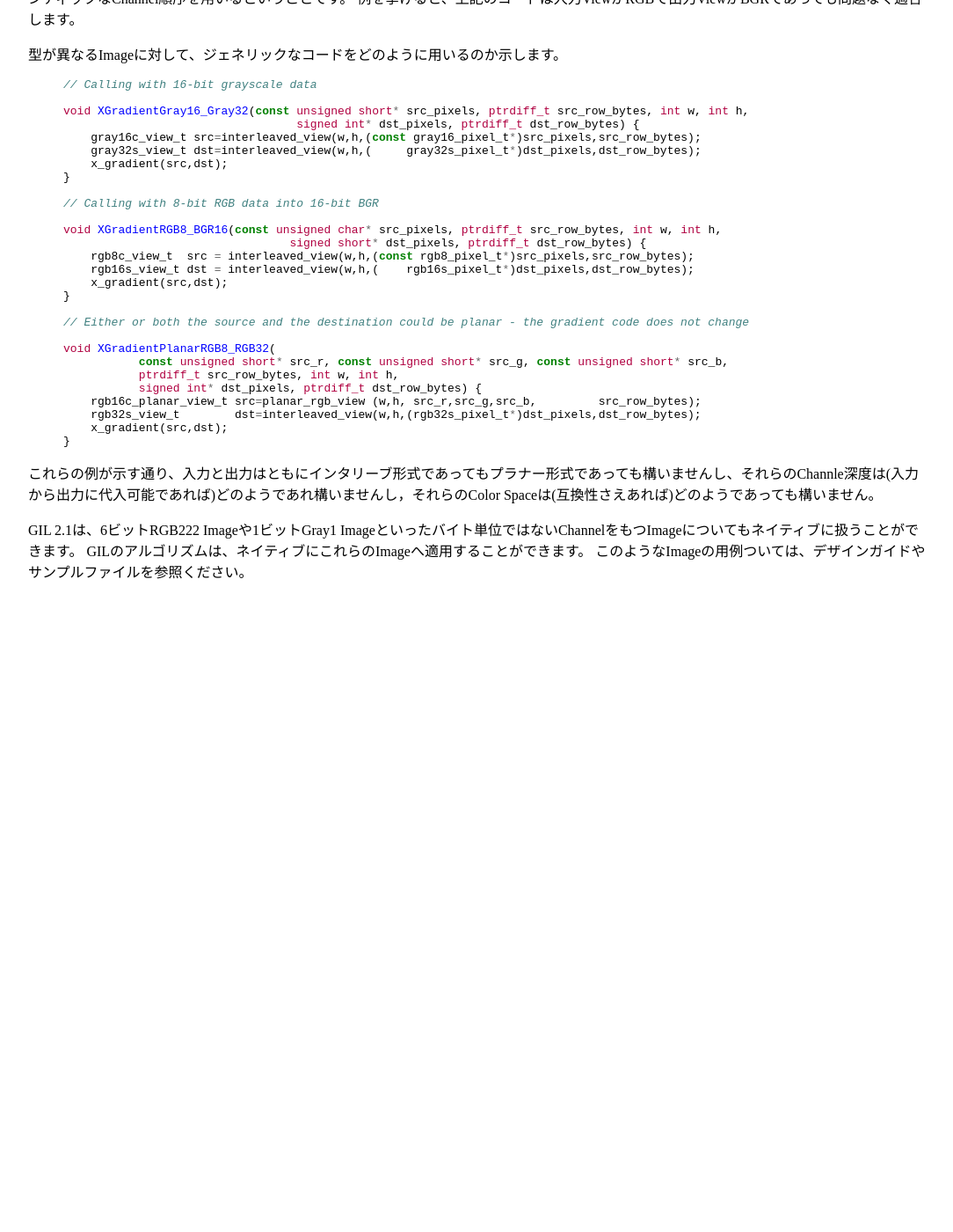
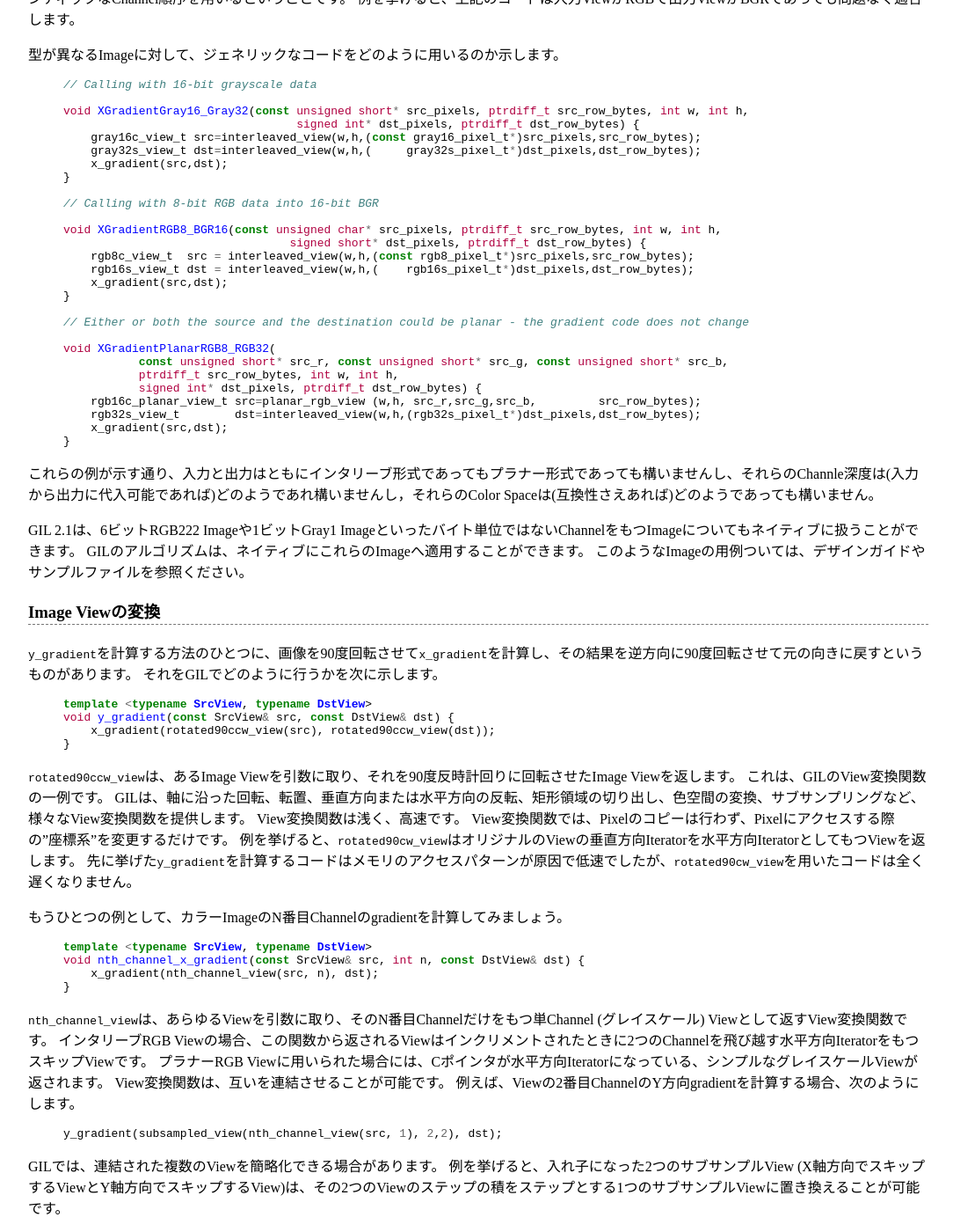
Before and after one commit to hironishihara/GILTutorial-ja, a Jekyll site: the page built from index.md, in a window 1280 px wide and 1400 px high, scrolled down 6761 px. Shown: the whole window at 88% size, without its empty margins (96-1180 px from the left). Built offline with Jekyll 4.4.1, drawn with Linux system fonts in a browser that asks for light colours; before the commit the page ends 7438 px from its top, so only the background shows below that.

Commit message:
add lines for syntax highlight

```diff
--- a/index.md
+++ b/index.md
@@ -711,3 +711,86 @@ See the design guide or sample files for more on using such images.
 GIL 2.1は、6ビットRGB222 Imageや1ビットGray1 Imageといったバイト単位ではないChannelをもつImageについてもネイティブに扱うことができます。
 GILのアルゴリズムは、ネイティブにこれらのImageへ適用することができます。
 このようなImageの用例ついては、デザインガイドやサンプルファイルを参照ください。
+
+<!--
+Image View Transformations
+-->
+
+### <a name="section_02_05"> Image Viewの変換
+
+<!--
+One way to compute the y-gradient is to rotate the image by 90 degrees, compute the x-gradient and rotate the result back.
+Here is how to do this in GIL:
+-->
+
+`y_gradient`を計算する方法のひとつに、画像を90度回転させて`x_gradient`を計算し、その結果を逆方向に90度回転させて元の向きに戻すというものがあります。
+それをGILでどのように行うかを次に示します。
+
+{% highlight C++ %}
+
+template <typename SrcView, typename DstView>
+void y_gradient(const SrcView& src, const DstView& dst) {
+    x_gradient(rotated90ccw_view(src), rotated90ccw_view(dst));
+}
+
+{% endhighlight %}
+
+<!--
+rotated90ccw_view takes an image view and returns an image view representing 90-degrees counter-clockwise rotation of its input.
+It is an example of a GIL view transformation function.
+GIL provides a variety of transformation functions that can perform any axis-aligned rotation, transpose the view, flip it vertically or horizontally, extract a rectangular subimage, perform color conversion, subsample view, etc.
+The view transformation functions are fast and shallow - they don't copy the pixels, they just change the "coordinate system" of accessing the pixels.
+rotated90cw_view, for example, returns a view whose horizontal iterators are the vertical iterators of the original view.
+The above code to compute y_gradient is slow because of the memory access pattern; using rotated90cw_view does not make it any slower.
+-->
+
+`rotated90ccw_view`は、あるImage Viewを引数に取り、それを90度反時計回りに回転させたImage Viewを返します。
+これは、GILのView変換関数の一例です。
+GILは、軸に沿った回転、転置、垂直方向または水平方向の反転、矩形領域の切り出し、色空間の変換、サブサンプリングなど、様々なView変換関数を提供します。
+View変換関数は浅く、高速です。
+View変換関数では、Pixelのコピーは行わず、Pixelにアクセスする際の"座標系"を変更するだけです。
+例を挙げると、`rotated90cw_view`はオリジナルのViewの垂直方向Iteratorを水平方向IteratorとしてもつViewを返します。
+先に挙げた`y_gradient`を計算するコードはメモリのアクセスパターンが原因で低速でしたが、`rotated90cw_view`を用いたコードは全く遅くなりません。
+
+<!--
+Another example: suppose we want to compute the gradient of the N-th channel of a color image.
+Here is how to do that:
+-->
+
+もうひとつの例として、カラーImageのN番目Channelのgradientを計算してみましょう。
+
+{% highlight C++ %}
+
+template <typename SrcView, typename DstView>
+void nth_channel_x_gradient(const SrcView& src, int n, const DstView& dst) {
+    x_gradient(nth_channel_view(src, n), dst);
+}
+
+{% endhighlight %}
+
+<!--
+nth_channel_view is a view transformation function that takes any view and returns a single-channel (grayscale) view of its N-th channel.
+For interleaved RGB view, for example, the returned view is a step view - a view whose horizontal iterator skips over two channels when incremented.
+If applied on a planar RGB view, the returned type is a simple grayscale view whose horizontal iterator is a C pointer.
+Image view transformation functions can be piped together. For example, to compute the y gradient of the second channel of the even pixels in the view, use:
+-->
+
+`nth_channel_view`は、あらゆるViewを引数に取り、そのN番目Channelだけをもつ単Channel (グレイスケール) Viewとして返すView変換関数です。
+インタリーブRGB Viewの場合、この関数から返されるViewはインクリメントされたときに2つのChannelを飛び越す水平方向IteratorをもつスキップViewです。
+プラナーRGB Viewに用いられた場合には、Cポインタが水平方向Iteratorになっている、シンプルなグレイスケールViewが返されます。
+View変換関数は、互いを連結させることが可能です。
+例えば、Viewの2番目ChannelのY方向gradientを計算する場合、次のようにします。
+
+{% highlight C++ %}
+
+y_gradient(subsampled_view(nth_channel_view(src, 1), 2,2), dst);
+
+{% endhighlight %}
+
+<!--
+GIL can sometimes simplify piped views.
+For example, two nested subsampled views (views that skip over pixels in X and in Y) can be represented as a single subsampled view whose step is the product of the steps of the two views.
+-->
+
+GILでは、連結された複数のViewを簡略化できる場合があります。
+例を挙げると、入れ子になった2つのサブサンプルView (X軸方向でスキップするViewとY軸方向でスキップするView)は、その2つのViewのステップの積をステップとする1つのサブサンプルViewに置き換えることが可能です。
```
Also changed, not shown: src/main.md (+28 -14 lines).
